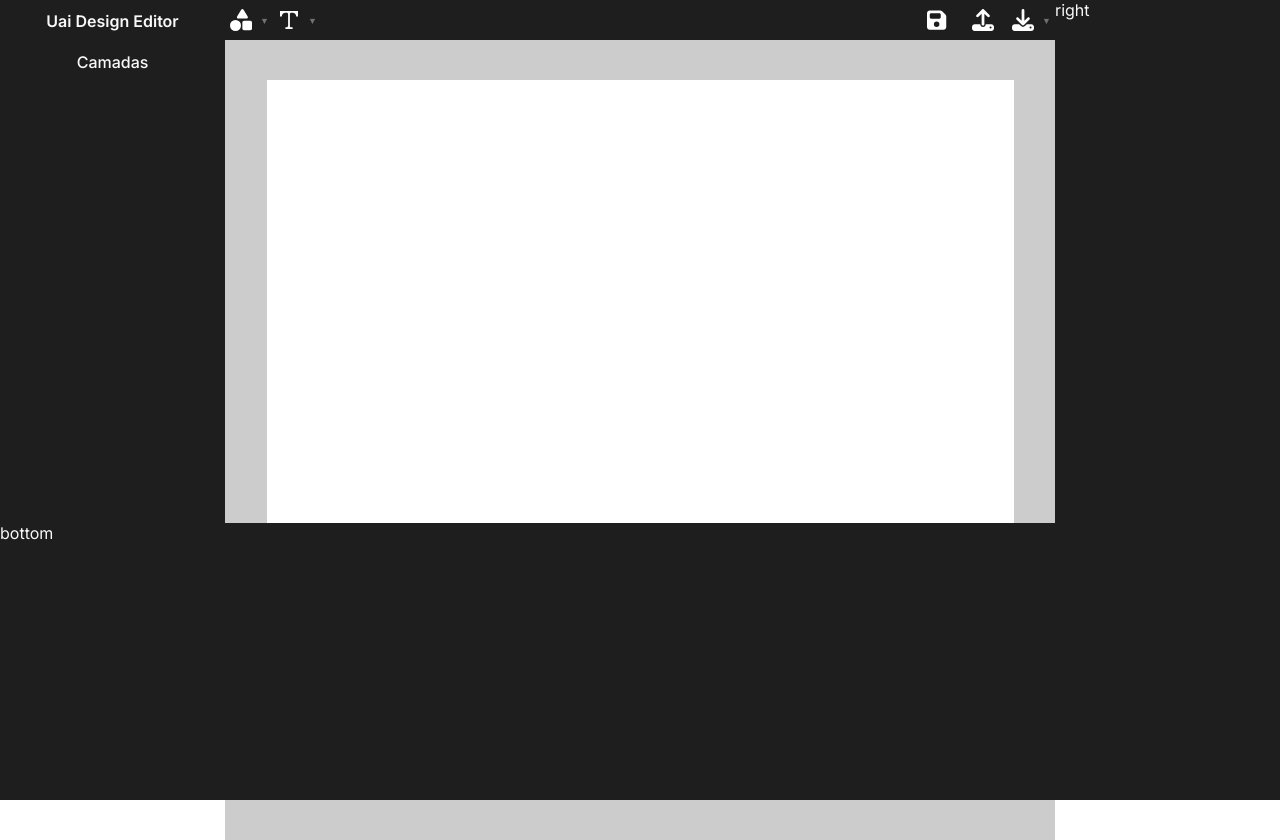
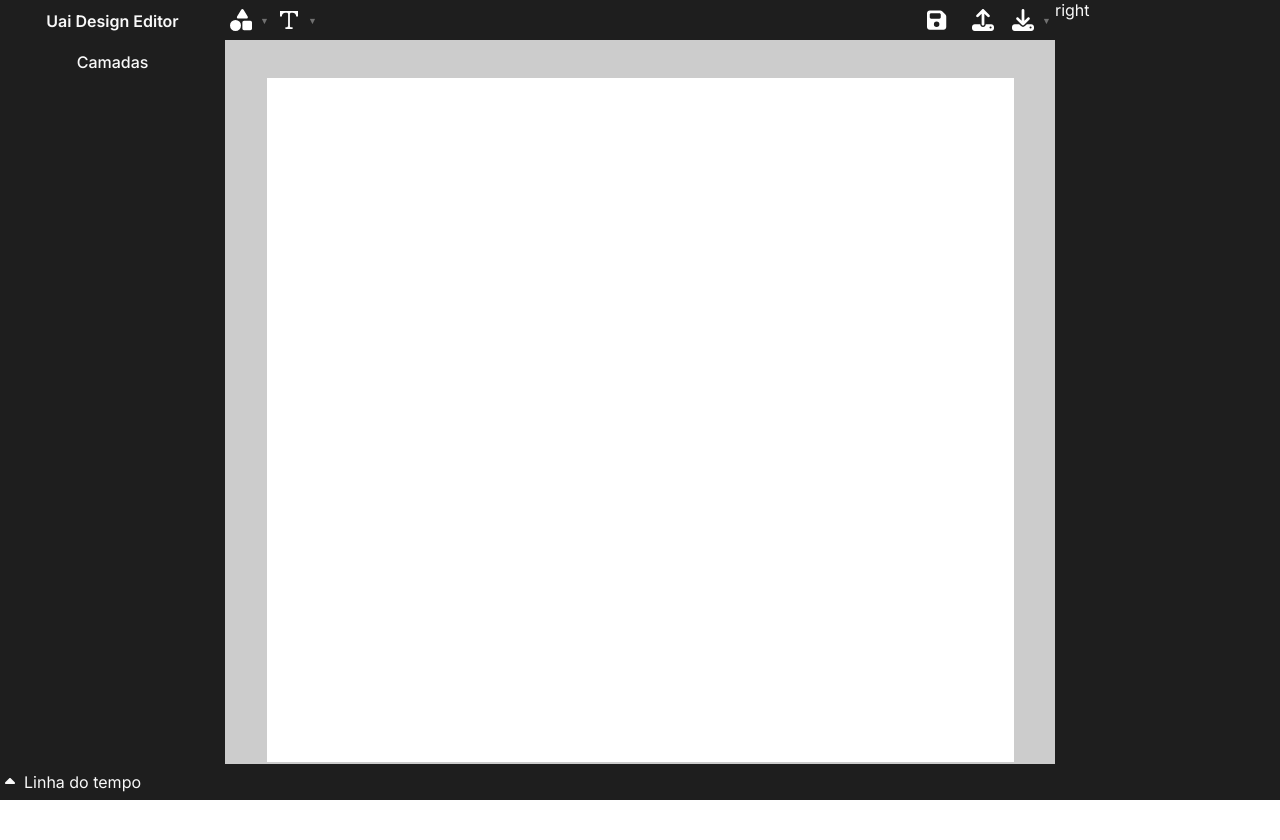
Before and after one commit to AntonioLourencos/Uai-Designer-Editor, a Vue app: page / in a window 1280 px wide. After the commit the page ends 800 px from the top, so only its background shows below. Built offline with nearby package versions, Linux system fonts and the light colour scheme.

Commit message:
improving panel

```diff
--- a/src/app.scss
+++ b/src/app.scss
@@ -124,12 +124,14 @@ body {
         flex-direction: row;
         flex-grow: 1;
 
-        .panel {
+        .panel:is(.right, .left) {
             flex-basis: 225px;
         }
 
         .middle {
             flex-grow: 1;
+            display: flex;
+            flex-direction: column;
         }
     }
 
@@ -190,7 +192,6 @@ body {
     }
 
     .bottom {
-        height: 277px;
         z-index: 20;
         position: fixed;
         bottom: 0;
@@ -201,11 +202,11 @@ body {
 
 #canvas {
     display: flex;
+    flex-grow: 1;
     overflow: hidden;
     position: relative;
     background-color: #ccc;
     width: -webkit-fill-available;
-    height: 100%;
     justify-content: center;
     align-items: center;
 
--- /dev/null
+++ b/src/components/panels/bottom/bottom.scss
@@ -0,0 +1,14 @@
+.bottom {
+    .title {
+        cursor: pointer;
+        padding: .5rem 5px;
+
+        &:hover {
+            background-color: #333;
+        }
+    }
+
+    .content {
+        height: 277px;
+    }
+}
--- a/src/components/panels/bottom/bottom.vue
+++ b/src/components/panels/bottom/bottom.vue
@@ -1,8 +1,29 @@
 <script lang="ts" setup>
+import './bottom.scss';
+import { ref } from 'vue';
+
+
+const isOpen = ref<boolean>(false);
+
+const setIsOpen = () => {
+    isOpen.value = !isOpen.value;
+}
+
 </script>
 
 <template>
     <div class="bottom panel">
-        bottom
+        <div class="title" :onclick="setIsOpen">
+            <template :style="{display: isOpen ? 'inline-block': 'none'}">
+                <i class="fas fa-caret-down"></i>
+            </template>
+            <template :style="{display: !isOpen ? 'inline-block': 'none'}">
+                <i class="fas fa-caret-up"></i>
+            </template>
+            &nbsp;Linha do tempo
+        </div>
+        <div class="content" :style="{display: isOpen ? 'block' : 'none'}">
+            content
+        </div>
     </div>
 </template>
```
